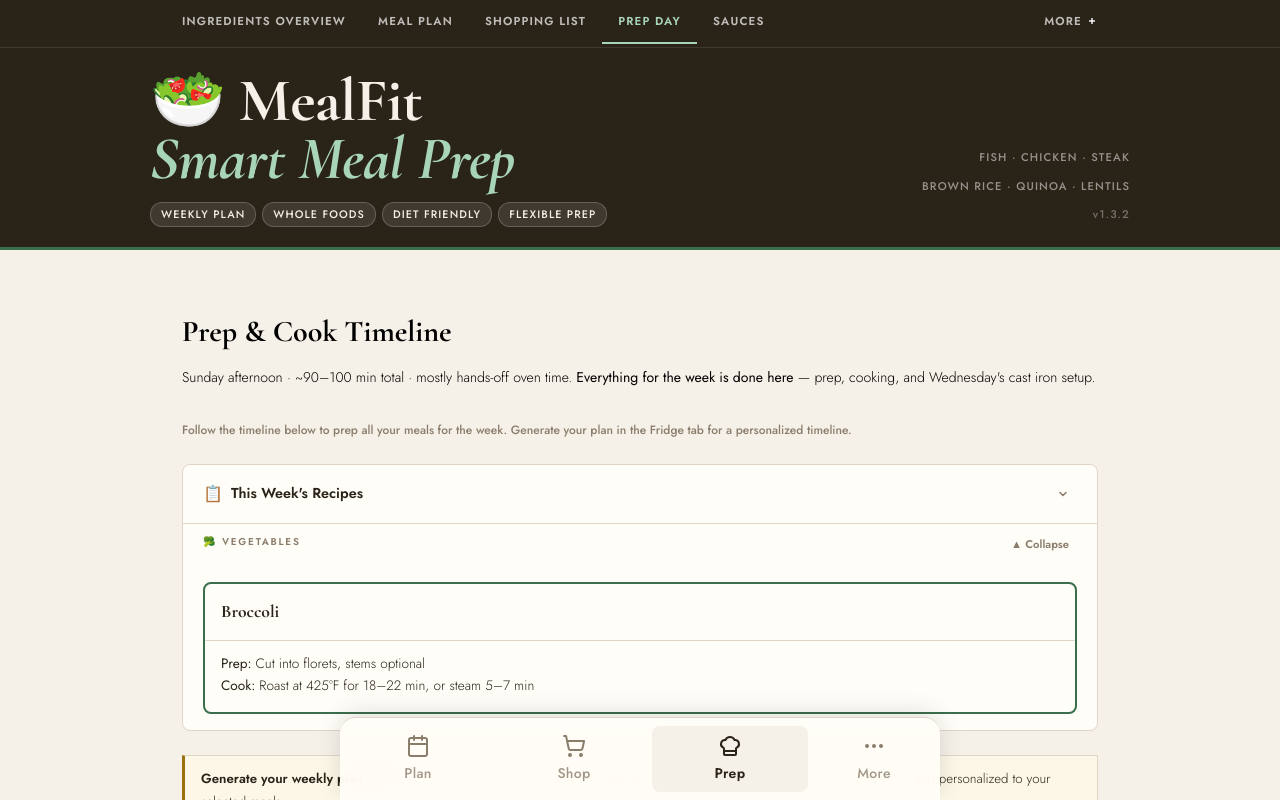
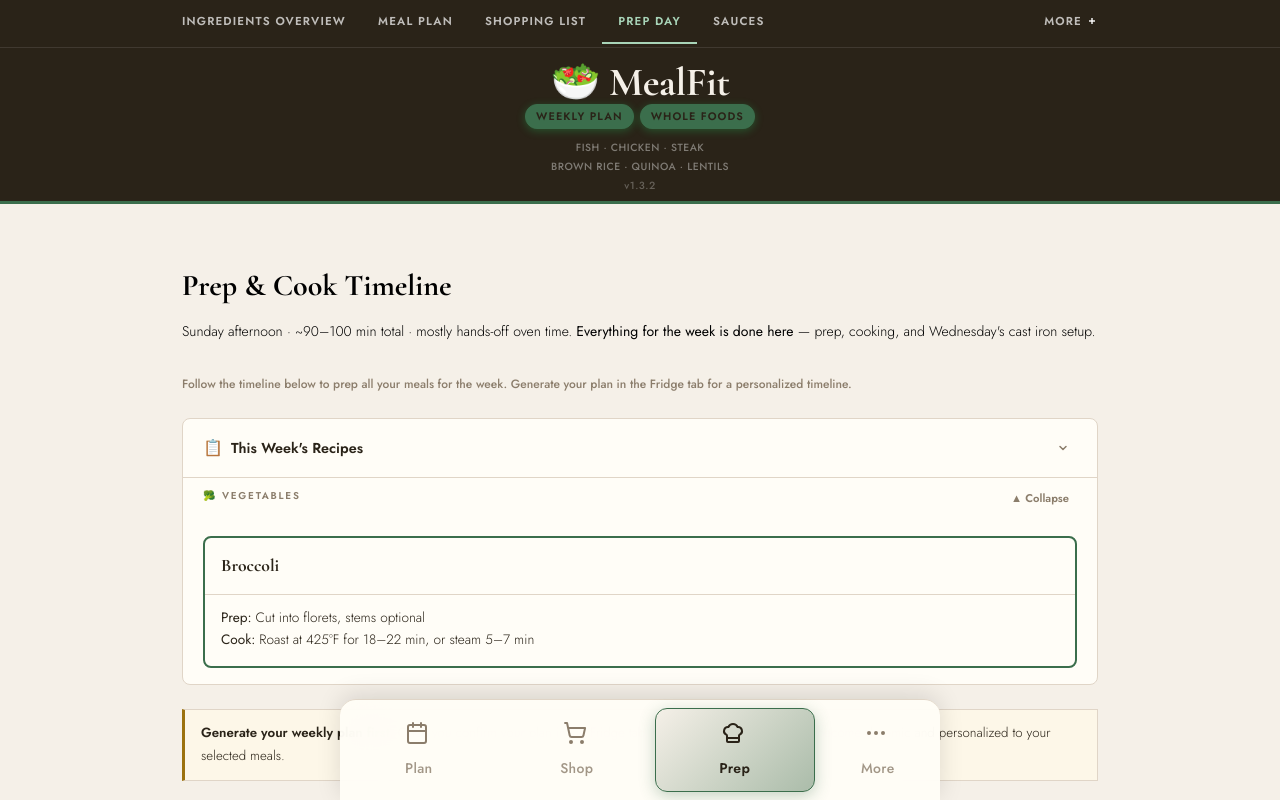
Before and after one commit to masontrang-dev/meal-fit-prep, a Vue app: page /meal/prep in a window 1280 px wide. Shown: the top 800 px of the page. Built offline with nearby package versions, Linux system fonts and the light colour scheme.

Commit message:
Update masthead and bottom nav

```diff
--- /dev/null
+++ b/src/components/icons/Icon.vue
@@ -0,0 +1,19 @@
+<template>
+  <component :is="iconComponent" v-bind="$attrs" />
+</template>
+
+<script setup lang="ts">
+  import { computed } from 'vue'
+  import * as Icons from 'lucide-vue-next'
+
+  interface Props {
+    name: string
+  }
+
+  const props = defineProps<Props>()
+
+  const iconComponent = computed(() => {
+    const icon = Icons[props.name as keyof typeof Icons]
+    return icon || Icons['HelpCircle']
+  })
+</script>
--- a/src/components/icons/index.ts
+++ b/src/components/icons/index.ts
@@ -1,7 +1,5 @@
 // Re-export Lucide icons for easy importing
-export * from "lucide-vue-next";
+export * from 'lucide-vue-next'
 
-// Icon component wrapper for consistent usage
-import { Icon as LucideIcon } from "lucide-vue-next";
-
-export const Icon = LucideIcon;
+// Export our custom Icon component
+export { default as Icon } from './Icon.vue'
--- a/src/components/layout/AppMasthead.vue
+++ b/src/components/layout/AppMasthead.vue
@@ -1,10 +1,18 @@
 <script setup lang="ts">
-  import { computed } from 'vue'
+  import { ref, computed, onMounted, onUnmounted } from 'vue'
   import { useRouter } from 'vue-router'
   import ServingsSelector from '@/components/ui/ServingsSelector.vue'
 
   const router = useRouter()
   const version = '1.3.2' // This will be updated automatically by deployment scripts
+
+  // Feature filter badges state
+  const filterBadges = ref([
+    { id: 'weekly-plan', label: 'Weekly Plan', active: true },
+    { id: 'whole-foods', label: 'Whole Foods', active: true },
+    { id: 'diet-friendly', label: 'Diet Friendly', active: false },
+    { id: 'flexible-prep', label: 'Flexible Prep', active: false },
+  ])
 
   // Responsive behavior
   const isMobile = computed(() => {
@@ -17,30 +25,94 @@
     return window.innerWidth >= 768 && window.innerWidth < 1024
   })
 
+  // Smart scroll behavior
+  const scrollY = ref(0)
+  const isHeaderHidden = ref(false)
+  const lastScrollDirection = ref('up')
+
+  const handleScroll = () => {
+    const currentScroll = window.scrollY
+    const scrollDirection = currentScroll > scrollY.value ? 'down' : 'up'
+
+    // Only hide if scrolling down and past threshold
+    if (scrollDirection === 'down' && currentScroll > 100) {
+      isHeaderHidden.value = true
+    } else if (scrollDirection === 'up' || currentScroll <= 50) {
+      isHeaderHidden.value = false
+    }
+
+    scrollY.value = currentScroll
+    lastScrollDirection.value = scrollDirection
+  }
+
+  onMounted(() => {
+    window.addEventListener('scroll', handleScroll, { passive: true })
+  })
+
+  onUnmounted(() => {
+    window.removeEventListener('scroll', handleScroll)
+  })
+
   function navigateToHome() {
     router.push('/overview')
   }
+
+  // Toggle filter badge
+  const toggleFilter = (badgeId: string) => {
+    const badge = filterBadges.value.find(b => b.id === badgeId)
+    if (badge) {
+      badge.active = !badge.active
+      // Emit filter change to parent/store
+      emitFilterChange()
+    }
+  }
+
+  // Emit filter changes (could be connected to a store in future)
+  const emitFilterChange = () => {
+    const activeFilters = filterBadges.value.filter(badge => badge.active).map(badge => badge.id)
+
+    // Dispatch to store or emit to parent
+    console.log('Active filters:', activeFilters)
+    // In a real implementation, this would update a Pinia store
+    // or emit an event to the parent component
+  }
+
+  // Computed property for visible badges - simplified to max 2
+  const visibleBadges = computed(() => {
+    return filterBadges.value.slice(0, 2) // Show only 2 badges on all devices
+  })
 </script>
 
 <template>
-  <header class="masthead" :class="{ 'masthead-mobile': isMobile, 'masthead-tablet': isTablet }">
+  <header
+    class="masthead"
+    :class="{
+      'masthead-mobile': isMobile,
+      'masthead-tablet': isTablet,
+      'masthead-hidden': isHeaderHidden,
+    }"
+  >
     <div class="masthead-inner">
       <div class="masthead-content">
         <!-- Title Section -->
         <div class="masthead-title-section">
           <button @click="navigateToHome" class="masthead-title-button" aria-label="Go to home">
-            <h1 class="masthead-title">
-              🥗 MealFit<br />
-              <em class="masthead-subtitle">Smart Meal Prep</em>
-            </h1>
+            <h1 class="masthead-title">🥗 MealFit</h1>
           </button>
 
-          <!-- Feature pills - responsive display -->
-          <div class="masthead-pills">
-            <span class="pill">Weekly Plan</span>
-            <span class="pill">Whole Foods</span>
-            <span class="pill" v-if="!isMobile">Diet Friendly</span>
-            <span class="pill" v-if="!isMobile">Flexible Prep</span>
+          <!-- Feature pills - simplified to 2 max on all devices -->
+          <div class="masthead-pills" v-if="!isMobile">
+            <button
+              v-for="badge in visibleBadges"
+              :key="badge.id"
+              :class="{ active: badge.active }"
+              @click="toggleFilter(badge.id)"
+              class="pill pill-interactive"
+              :aria-label="`Toggle ${badge.label} filter`"
+              :aria-pressed="badge.active"
+            >
+              {{ badge.label }}
+            </button>
           </div>
         </div>
 
@@ -68,9 +140,11 @@
   .masthead {
     background: var(--ink);
     color: var(--bg);
-    padding: 24px 32px 20px; /* Reduced by 30% */
+    padding: 12px 16px 8px; /* Reduced by 50% */
     border-bottom: 3px solid var(--green);
     position: relative;
+    min-height: 60px; /* Explicit min-height */
+    transition: transform 0.3s ease;
   }
 
   .masthead-inner {
@@ -79,14 +153,19 @@
   }
 
   .masthead-content {
-    display: grid;
-    grid-template-columns: 1fr auto;
-    align-items: end;
-    gap: 24px;
+    display: flex;
+    flex-direction: column;
+    align-items: center;
+    justify-content: center;
+    gap: 8px;
   }
 
   .masthead-title-section {
-    flex: 1;
+    display: flex;
+    flex-direction: column;
+    align-items: center;
+    justify-content: center;
+    text-align: center;
   }
 
   .masthead-title-button {
@@ -95,7 +174,7 @@
     padding: 0;
     margin: 0;
     cursor: pointer;
-    text-align: left;
+    text-align: center;
     transition: opacity 0.2s;
     border-radius: 8px;
     min-height: 44px;
@@ -115,9 +194,9 @@
 
   .masthead-title {
     font-family: 'Cormorant Garamond', serif;
-    font-size: clamp(2.2rem, 5vw, 3.8rem);
+    font-size: clamp(1.5rem, 4vw, 2.5rem); /* Smaller size range */
     font-weight: 700;
-    line-height: 0.95;
+    line-height: 1.1;
     letter-spacing: -0.01em;
     margin: 0;
   }
@@ -131,7 +210,7 @@
     display: flex;
     flex-wrap: wrap;
     gap: 6px;
-    margin-top: 14px;
+    justify-content: center;
   }
 
   .pill {
@@ -144,6 +223,7 @@
     text-transform: uppercase;
     border-radius: 12px;
     transition: all 0.2s;
+    cursor: default;
   }
 
   .pill:hover {
@@ -151,14 +231,46 @@
     border-color: rgba(255, 255, 255, 0.3);
   }
 
+  .pill-interactive {
+    cursor: pointer;
+    background: rgba(255, 255, 255, 0.08);
+    border: 1px solid rgba(255, 255, 255, 0.15);
+    position: relative;
+  }
+
+  .pill-interactive:hover {
+    background: rgba(255, 255, 255, 0.2);
+    border-color: rgba(255, 255, 255, 0.4);
+    transform: translateY(-1px);
+  }
+
+  .pill-interactive:focus {
+    outline: 2px solid var(--green);
+    outline-offset: 2px;
+  }
+
+  .pill-interactive.active {
+    background: var(--green);
+    border-color: var(--green);
+    color: var(--ink);
+    font-weight: 600;
+    box-shadow: 0 2px 8px rgba(34, 197, 94, 0.3);
+  }
+
+  .pill-interactive.active:hover {
+    background: color-mix(in srgb, var(--green) 90%, black);
+    border-color: color-mix(in srgb, var(--green) 90%, black);
+  }
+
   .masthead-meta {
-    text-align: right;
-    font-size: 0.7rem;
+    text-align: center;
+    font-size: 0.65rem;
     font-weight: 500;
-    letter-spacing: 0.1em;
+    letter-spacing: 0.05em;
     text-transform: uppercase;
-    color: rgba(255, 255, 255, 0.5);
-    line-height: 2.2;
+    color: rgba(255, 255, 255, 0.4);
+    line-height: 1.4;
+    margin-top: 4px;
   }
 
   .meta-content {
@@ -179,26 +291,30 @@
   }
 
   .masthead-mobile-meta {
-    text-align: right;
-    font-size: 0.6rem;
-    color: rgba(255, 255, 255, 0.5);
+    text-align: center;
+    font-size: 0.55rem;
+    color: rgba(255, 255, 255, 0.4);
+    margin-top: 2px;
   }
 
-  /* Mobile Styles */
+  /* Mobile Styles - even more aggressive reduction */
   @media (max-width: 767px) {
     .masthead {
-      padding: 16px 16px 12px; /* Further reduced for mobile */
-      padding-top: max(16px, env(safe-area-inset-top, 16px));
+      padding: 8px 12px 6px; /* Further reduced for mobile */
+      padding-top: max(8px, env(safe-area-inset-top, 8px));
+      min-height: 48px; /* Mobile min-height */
     }
 
     .masthead-content {
-      grid-template-columns: 1fr;
-      gap: 12px;
-      align-items: start;
+      flex-direction: column;
+      align-items: center;
+      justify-content: center;
+      gap: 6px;
     }
 
     .masthead-title {
-      font-size: clamp(1.6rem, 8vw, 2.2rem); /* Smaller on mobile */
+      font-size: clamp(1.25rem, 6vw, 1.8rem); /* Smaller on mobile */
+      text-align: center;
     }
 
     .masthead-pills {
@@ -215,7 +331,8 @@
   /* Tablet Styles */
   @media (min-width: 768px) and (max-width: 1023px) {
     .masthead {
-      padding: 20px 24px 16px; /* Reduced for tablet */
+      padding: 10px 20px 8px; /* Reduced for tablet */
+      min-height: 56px;
     }
 
     .masthead-content {
@@ -223,15 +340,30 @@
     }
 
     .masthead-pills {
-      margin-top: 10px;
+      margin-top: 6px;
     }
+  }
+
+  /* Hidden state for smart scroll behavior */
+  .masthead-hidden {
+    transform: translateY(-100%);
+  }
+
+  /* Ensure smooth transitions for scroll behavior */
+  .masthead {
+    will-change: transform;
   }
 
   /* Reduced motion support */
   @media (prefers-reduced-motion: reduce) {
     .masthead-title-button,
-    .pill {
+    .pill,
+    .pill-interactive {
       transition: none;
+    }
+
+    .pill-interactive:hover {
+      transform: none;
     }
   }
 
--- a/src/components/layout/BottomNavigation.vue
+++ b/src/components/layout/BottomNavigation.vue
@@ -86,6 +86,9 @@
     Bell,
     X,
     ChevronRight,
+    Package,
+    Refrigerator,
+    Thermometer,
   } from 'lucide-vue-next'
 
   interface NavItem {
@@ -111,7 +114,7 @@
     { label: 'Recipes', path: '/meal/sauces', icon: Utensils },
     { label: 'Breakfast', path: '/meal/breakfasts', icon: BookOpen },
     { label: 'Nutrients', path: '/meal/nutrients', icon: Info },
-    { label: 'Storage', path: '/meal/storage', icon: Settings },
+    { label: 'Storage', path: '/meal/storage', icon: Refrigerator }, // Better food storage icon
     { label: 'Profile', path: '/account/profile', icon: User }, // MOVED from masthead
     { label: 'Notifications', path: '/account/notifications', icon: Bell }, // MOVED from masthead
     { label: 'Settings', path: '/account/settings', icon: Settings }, // MOVED from masthead
@@ -310,8 +313,7 @@
     border-top: 1px solid var(--rule);
     border-radius: var(--radius-md) var(--radius-md) 0 0;
     box-shadow: var(--shadow-xl);
-    max-height: 70vh;
-    overflow-y: auto;
+    /* Remove max-height and overflow to show all items */
     z-index: var(--z-modal);
   }
 
@@ -360,18 +362,23 @@
   }
 
   .panel-content {
-    padding: var(--space-2);
+    padding: var(--space-3);
+    /* Ensure all items are visible without scrolling */
+    max-height: none;
+    overflow: visible;
   }
 
   .panel-item {
     display: flex;
     align-items: center;
-    padding: var(--space-4);
+    padding: var(--space-3) var(--space-4);
     color: var(--ink);
     text-decoration: none;
     transition: background-color var(--transition);
     border-radius: var(--radius);
     margin-bottom: var(--space-1);
+    /* Reduce item height to fit more items */
+    min-height: 56px;
   }
 
   .panel-item:last-child {
@@ -545,6 +552,23 @@
       width: 28px;
       height: 28px;
     }
+
+    /* Enhanced hover states for tablet */
+    .bottom-nav-item:hover {
+      background-color: var(--bg);
+      transform: translateY(-2px) scale(1.05);
+      box-shadow: 0 4px 12px rgba(0, 0, 0, 0.1);
+    }
+
+    .bottom-nav-item:hover .bottom-nav-icon {
+      transform: translateY(-1px) scale(1.1);
+      filter: brightness(1.1);
+    }
+
+    .bottom-nav-item:hover .bottom-nav-label {
+      font-weight: 600;
+      opacity: 1;
+    }
   }
 
   /* Desktop enhancements */
@@ -559,10 +583,111 @@
 
     .bottom-nav-item {
       min-height: 56px; /* Larger touch targets on desktop */
+      min-width: 80px; /* Wider targets for desktop mouse interaction */
+      padding: var(--space-3) var(--space-4);
+      border-radius: var(--radius-md);
     }
 
     .bottom-nav-label {
       font-size: var(--text-sm); /* Larger labels on desktop */
+      font-weight: 500;
+    }
+
+    .bottom-nav-icon {
+      width: 28px;
+      height: 28px;
+      margin-bottom: var(--space-2);
+    }
+
+    /* Enhanced hover states for desktop */
+    .bottom-nav-item:hover {
+      background: linear-gradient(
+        135deg,
+        var(--bg) 0%,
+        color-mix(in srgb, var(--bg) 80%, var(--green) 20%) 100%
+      );
+      border: 1px solid color-mix(in srgb, var(--rule) 70%, var(--green) 30%);
+      transform: translateY(-3px) scale(1.02);
+      box-shadow: 0 8px 24px rgba(0, 0, 0, 0.15);
+    }
+
+    .bottom-nav-item:hover .bottom-nav-icon {
+      transform: translateY(-2px) scale(1.1);
+      filter: drop-shadow(0 2px 4px rgba(0, 0, 0, 0.2));
+    }
+
+    .bottom-nav-item:hover .bottom-nav-label {
+      font-weight: 600;
+      transform: translateY(-1px);
+    }
+
+    /* Enhanced focus states for keyboard navigation */
+    .bottom-nav-item:focus-visible {
+      outline: 3px solid var(--green);
+      outline-offset: 3px;
+      box-shadow: 0 0 0 6px color-mix(in srgb, var(--green) 20%, transparent);
+    }
+
+    .bottom-nav-item:focus {
+      outline: none;
+    }
+
+    /* Active state enhancements */
+    .bottom-nav-item-active {
+      background: linear-gradient(
+        135deg,
+        var(--bg) 0%,
+        color-mix(in srgb, var(--bg) 60%, var(--green) 40%) 100%
+      );
+      border: 1px solid var(--green);
+      box-shadow: 0 4px 16px color-mix(in srgb, var(--green) 30%, transparent);
+    }
+
+    .bottom-nav-item-active:hover {
+      background: linear-gradient(
+        135deg,
+        var(--bg) 0%,
+        color-mix(in srgb, var(--bg) 50%, var(--green) 50%) 100%
+      );
+      transform: translateY(-4px) scale(1.03);
+      box-shadow: 0 12px 32px color-mix(in srgb, var(--green) 40%, transparent);
+    }
+
+    /* Panel desktop enhancements */
+    .bottom-nav-panel {
+      max-width: 500px;
+      left: 50%;
+      transform: translateX(-50%);
+      border-radius: var(--radius-lg) var(--radius-lg) 0 0;
+      box-shadow: 0 -8px 32px rgba(0, 0, 0, 0.15);
+      /* Ensure all items visible on desktop too */
+      max-height: none;
+      overflow: visible;
+    }
+
+    .panel-item {
+      padding: var(--space-3) var(--space-5);
+      margin-bottom: var(--space-1);
+      border-radius: var(--radius-md);
+      transition: all 0.3s cubic-bezier(0.4, 0, 0.2, 1);
+      /* Compact height for desktop */
+      min-height: 52px;
+    }
+
+    .panel-item:hover {
+      background: linear-gradient(
+        135deg,
+        var(--bg) 0%,
+        color-mix(in srgb, var(--bg) 80%, var(--green) 20%) 100%
+      );
+      border-left: 4px solid var(--green);
+      transform: translateX(4px);
+      box-shadow: 0 4px 16px rgba(0, 0, 0, 0.1);
+    }
+
+    .panel-item:focus-visible {
+      outline: 2px solid var(--green);
+      outline-offset: 2px;
     }
   }
 
--- a/src/components/ui/Button.vue
+++ b/src/components/ui/Button.vue
@@ -1,7 +1,9 @@
 <template>
   <button :class="buttonClasses" :disabled="disabled || loading" :type="type" v-bind="$attrs">
     <span v-if="loading" class="btn-spinner" aria-hidden="true"></span>
-    <Icon v-if="icon && !loading" :name="icon" :class="iconClasses" aria-hidden="true" />
+    <span v-if="icon && !loading" :class="iconClasses">
+      <Icon :name="icon" />
+    </span>
     <span v-if="$slots.default" :class="textClasses">
       <slot />
     </span>
@@ -9,7 +11,7 @@
 </template>
 
 <script setup lang="ts">
-  import { computed } from 'vue'
+  import { computed, useSlots } from 'vue'
   import { Icon } from '@/components/icons'
 
   interface Props {
@@ -63,7 +65,7 @@
     if (props.size === 'sm') classes.push('btn-icon-sm')
     else if (props.size === 'lg') classes.push('btn-icon-lg')
 
-    if (props.$slots.default) {
+    if (useSlots().default) {
       classes.push('btn-icon-with-text')
     }
 
--- a/src/utils/accessibility.ts
+++ b/src/utils/accessibility.ts
@@ -20,9 +20,9 @@
     const result = /^#?([a-f\d]{2})([a-f\d]{2})([a-f\d]{2})$/i.exec(hex)
     return result
       ? {
-          r: parseInt(result[1], 16),
-          g: parseInt(result[2], 16),
-          b: parseInt(result[3], 16),
+          r: parseInt(result[1]!, 16),
+          g: parseInt(result[2]!, 16),
+          b: parseInt(result[3]!, 16),
         }
       : null
   }
@@ -200,7 +200,7 @@
 
   const focusItem = (index: number) => {
     if (index >= 0 && index < items.length) {
-      items[index].focus()
+      items[index]!.focus()
       currentIndex = index
     }
   }
@@ -239,7 +239,7 @@
       case ' ':
         event.preventDefault()
         if (items[currentIndex]) {
-          onSelect(items[currentIndex])
+          onSelect(items[currentIndex]!)
         }
         break
     }
```
Also changed, not shown: 9 other files (tests, documents, lock files or other folders).
